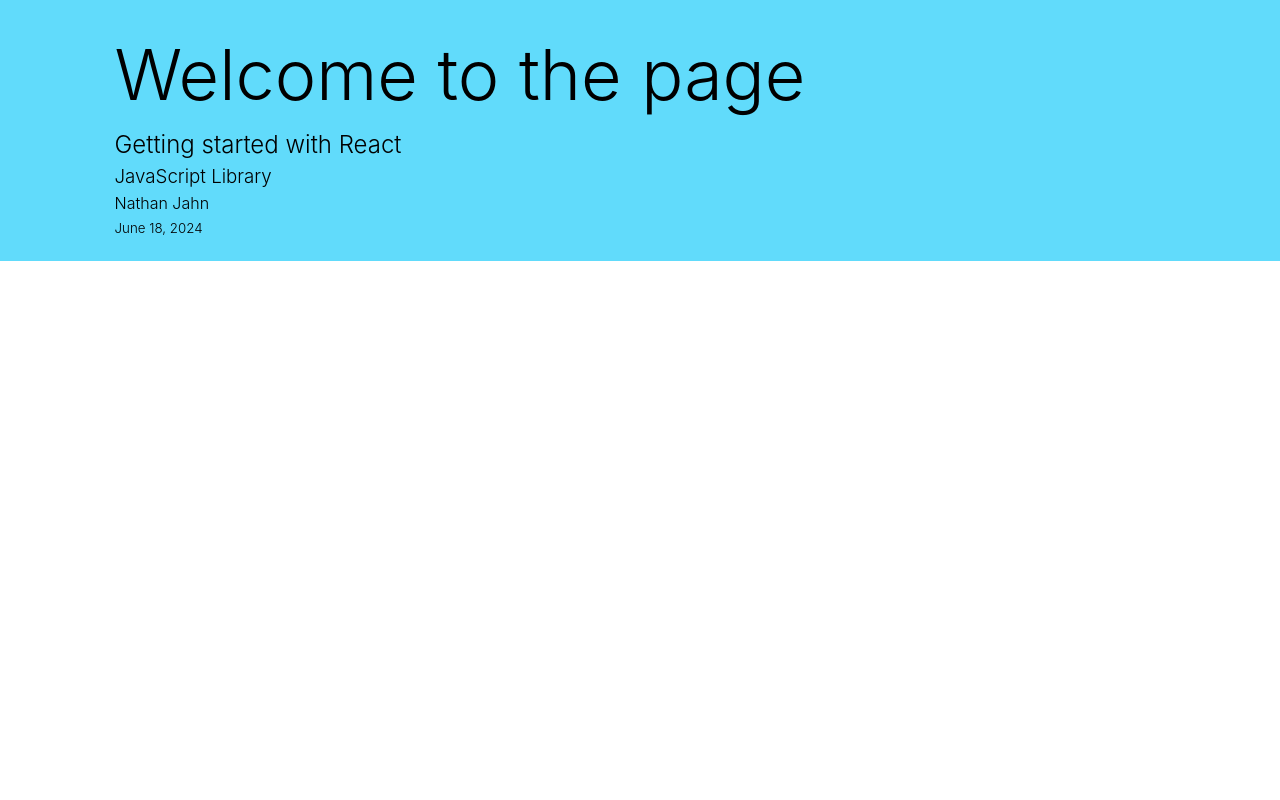
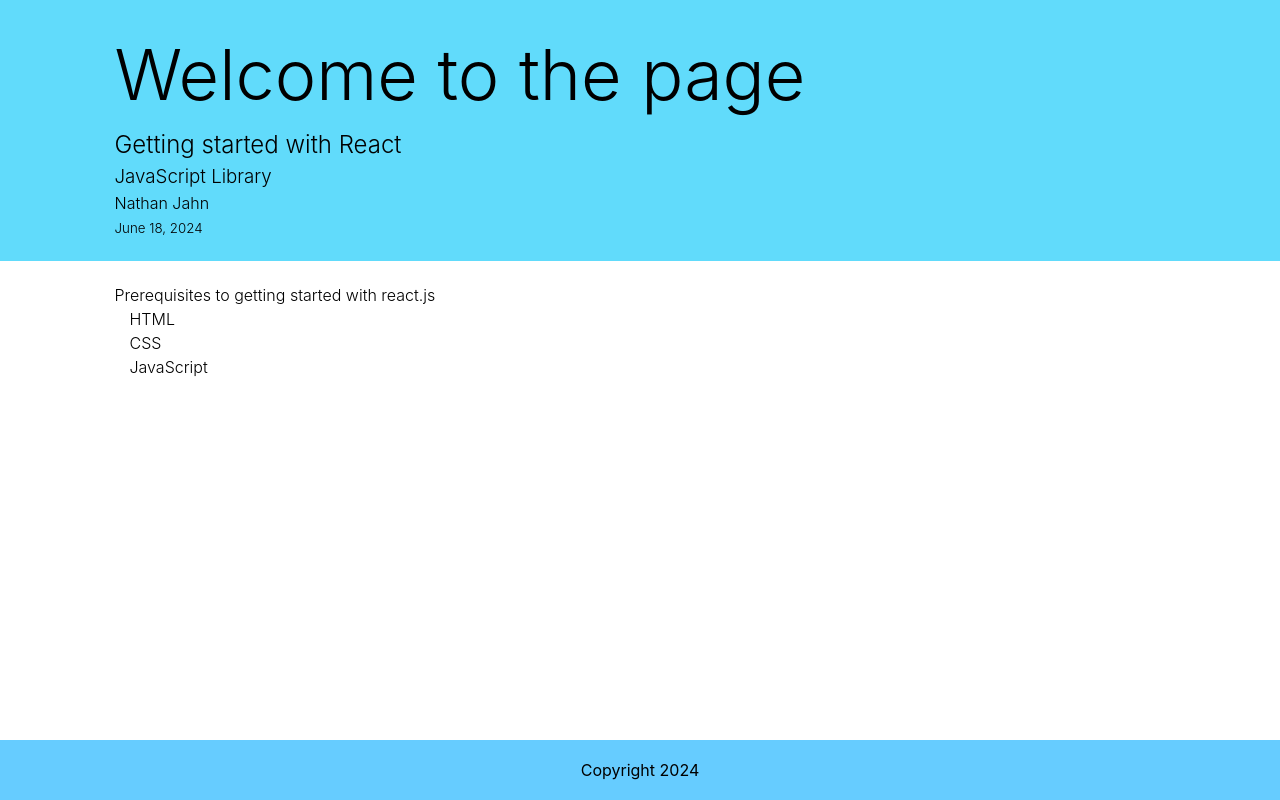
Before and after one commit to njahn88/ReactLearnings, a React (Create React App) app in the folder react-learn/: page / in a window 1280 px wide. Built offline with nearby package versions, Linux system fonts and the light colour scheme.

Commit message:
Cleaned index.js

```diff
--- a/react-learn/src/index.js
+++ b/react-learn/src/index.js
@@ -31,7 +31,52 @@ class Header extends React.Component {
   }
 }
 
-const AppMain = () => {
+class TechList extends React.Component {
+  constructor(props){
+    super(props)
+  }
+  render(){
+    const { techs } = this.props
+    const techsFormatted = techs.map((tech) => <li key={tech}>{tech}</li>)
+    return techsFormatted
+  }
+}
+
+class Main extends React.Component {
+  constructor(props){
+    super(props)
+  }
+  render() {
+    return (
+      <main>
+        <div className='main-wrapper'>
+          <p>Prerequisites to getting started with react.js</p>
+          <ul>
+            <TechList techs={this.props.techs}/>
+          </ul>
+        </div>
+      </main>
+    )
+  }
+}
+
+class Footer extends React.Component {
+  constructor(props){
+    super(props)
+  }
+  render() {
+    return (
+      <footer>
+        <div className='footer-wrapper'>
+          <p>Copyright {this.props.date.getFullYear()}</p>
+        </div>
+      </footer>
+    )
+  }
+}
+
+class AppMain extends React.Component {
+  render() {
     const data = {
       welcome: 'Welcome to the page',
       title: 'Getting started with React',
@@ -40,13 +85,18 @@ const AppMain = () => {
         firstName: 'Nathan',
         lastName: 'Jahn',
       },
-    date: 'June 18, 2024'
+      date: 'June 18, 2024',
     }
+    const techs = ['HTML', 'CSS', 'JavaScript']
+
     return (
       <div className='app'>
         <Header data={data}/>
+        <Main techs={techs}/>
+        <Footer date={new Date()}/>
       </div>
     )
+  }
 }
 
 const root = ReactDOM.createRoot(document.getElementById('root'));
```
Lines whose indentation alone changed are shown as unchanged.
